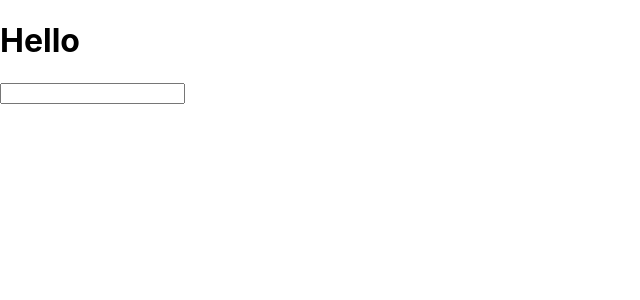
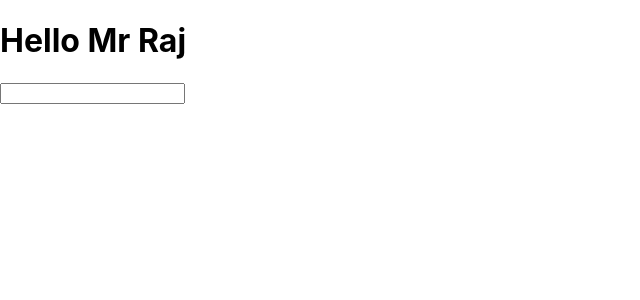
Before and after one commit to artrozo/react-getting-started, a React (Create React App) app: page / in a window 1280 px wide. Shown: the top 300 px of the page, without its empty margins (0-640 px from the left). Built offline with nearby package versions, Linux system fonts and the light colour scheme.

Commit message:
conditional: conditional rendering

```diff
--- a/src/name.js
+++ b/src/name.js
@@ -1,9 +1,14 @@
 import React, { useState } from "react";
 const Name = () => {
-  const [name, setName] = useState("");
+  const [name, setName] = useState("Raj");
   return (
     <div>
-      <h1>Hello {name}</h1>
+      {name === "Adarsh" ? (
+        <h1>Hello {name} Raj </h1>
+      ) : (
+        <h1>Hello Mr {name}</h1>
+      )}
+
       <input onChange={(e) => setName(e.target.value)} />
     </div>
   );
```
